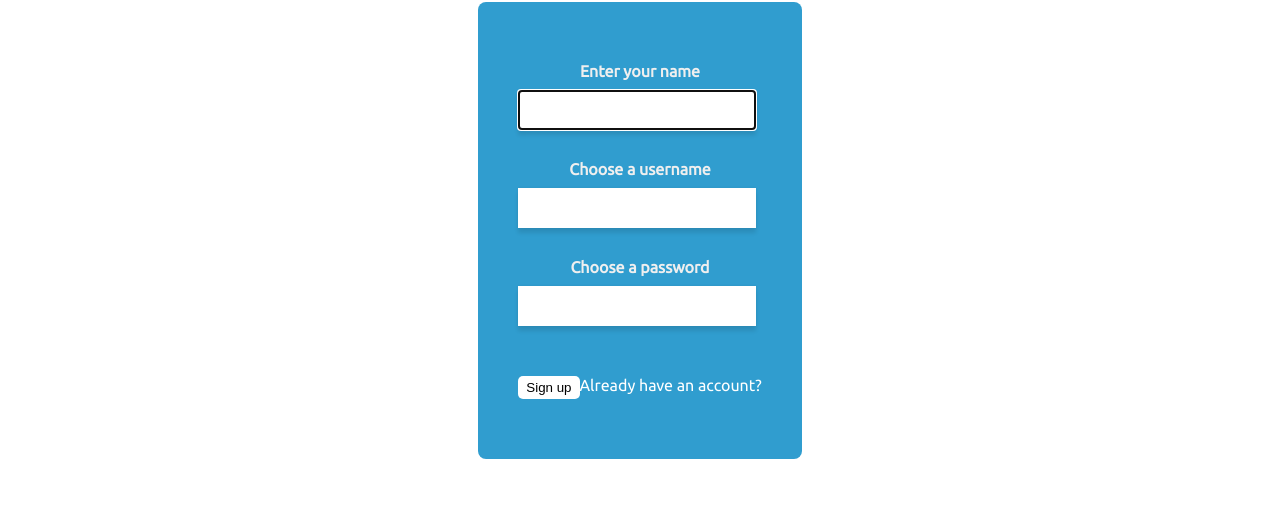
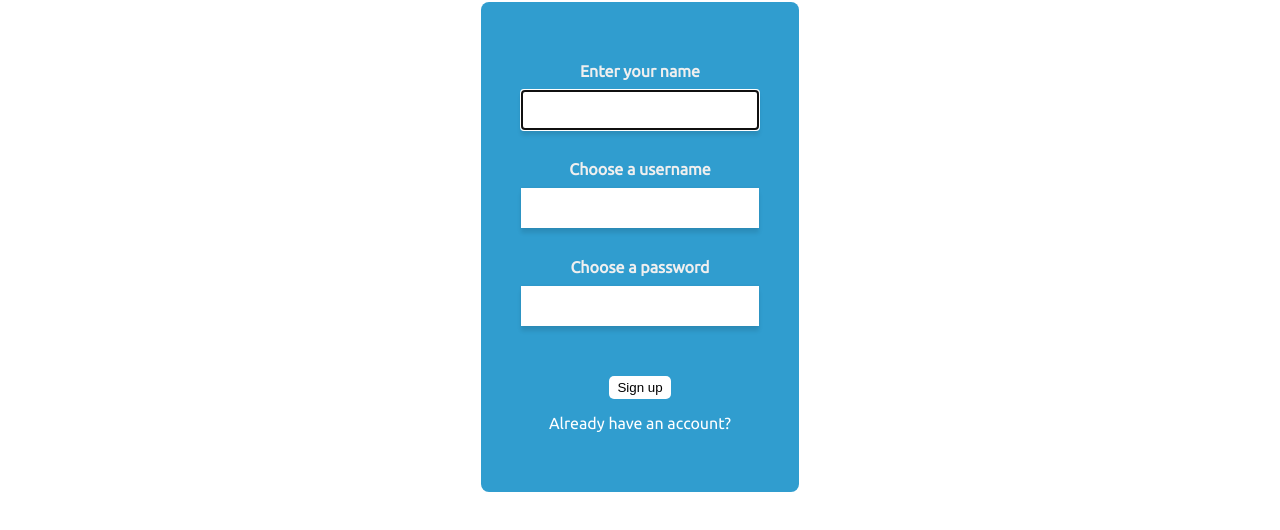
Before and after one commit to thinkful-ei-armadillo/spaced-repetition-client-jonathan-payman, a React app: page /register in a window 1280 px wide. Shown: the part 170-700 px from the top of the page. Built offline with nearby package versions, Linux system fonts and the light colour scheme; no server answers.

Commit message:
modified button and link at bottom

```diff
--- a/src/components/Button/Button.css
+++ b/src/components/Button/Button.css
@@ -3,9 +3,10 @@ button {
   padding: 4px 8px;
   background-color:  white;
   border-radius: 5px;
+  display: inherit;
 }
 
 button:hover {
-  background-color: #99d3df;
+  background-color: rgba(255,255,255,.75);
   cursor: pointer;
 }
--- a/src/components/RegistrationForm/RegistrationForm.css
+++ b/src/components/RegistrationForm/RegistrationForm.css
@@ -23,12 +23,18 @@ form {
 }
 
 .form-footer {
-  display: flex;
-  justify-content: space-around;
   margin-top: 40px;
+  display: flow-root;
+  text-align: -webkit-center;
 }
 
 .footer-link {
   text-decoration-line: none;
   color: white;
+  display: inherit;
+  margin-top: 15px;
 }
+
+.footer-link:hover {
+  color: rgba(255, 255, 255, 0.75)
+}
```
